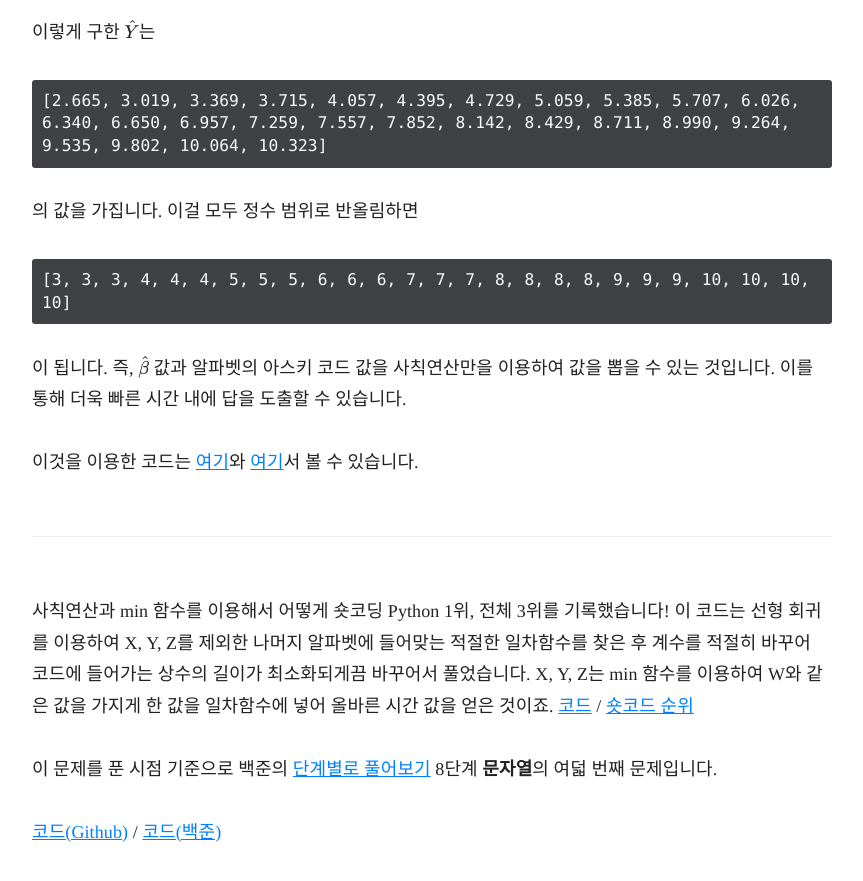
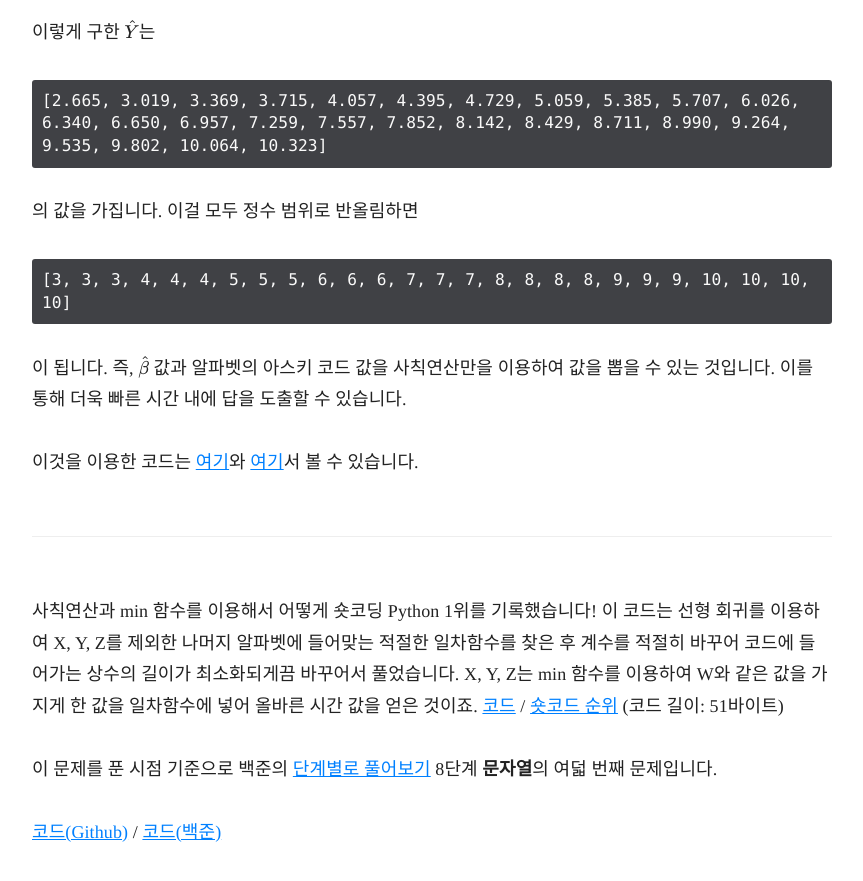
Before and after one commit to Orb-H/nojam, a Jekyll site: the page built from docs/_docs/nojam/5622.md, in a window 1280 px wide and 900 px high, scrolled down 675 px. Shown: the top 881 px of the window, without its empty margins (358-1221 px from the left). Built offline with Jekyll 4.4.1, drawn with Linux system fonts in a browser that asks for light colours; some web fonts are replaced; formulas are drawn with MathJax 3.

Commit message:
Edit 5622

```diff
--- a/docs/_docs/nojam/5622.md
+++ b/docs/_docs/nojam/5622.md
@@ -60,6 +60,6 @@
 
 ---
 
-사칙연산과 min 함수를 이용해서 어떻게 숏코딩 Python 1위, 전체 3위를 기록했습니다! 이 코드는 선형 회귀를 이용하여 X, Y, Z를 제외한 나머지 알파벳에 들어맞는 적절한 일차함수를 찾은 후 계수를 적절히 바꾸어 코드에 들어가는 상수의 길이가 최소화되게끔 바꾸어서 풀었습니다. X, Y, Z는 min 함수를 이용하여 W와 같은 값을 가지게 한 값을 일차함수에 넣어 올바른 시간 값을 얻은 것이죠. [코드](http://boj.kr/88b7ec324df2424c8f097d72a0ea009e) / [숏코드 순위](https://www.acmicpc.net/short/status/5622)
+사칙연산과 min 함수를 이용해서 어떻게 숏코딩 Python 1위를 기록했습니다! 이 코드는 선형 회귀를 이용하여 X, Y, Z를 제외한 나머지 알파벳에 들어맞는 적절한 일차함수를 찾은 후 계수를 적절히 바꾸어 코드에 들어가는 상수의 길이가 최소화되게끔 바꾸어서 풀었습니다. X, Y, Z는 min 함수를 이용하여 W와 같은 값을 가지게 한 값을 일차함수에 넣어 올바른 시간 값을 얻은 것이죠. [코드](http://boj.kr/88b7ec324df2424c8f097d72a0ea009e) / [숏코드 순위](https://www.acmicpc.net/short/status/5622) (코드 길이: 51바이트)
 
 이 문제를 푼 시점 기준으로 백준의 [단계별로 풀어보기](http://noj.am/p/s) 8단계 **문자열**의 여덟 번째 문제입니다.
```
